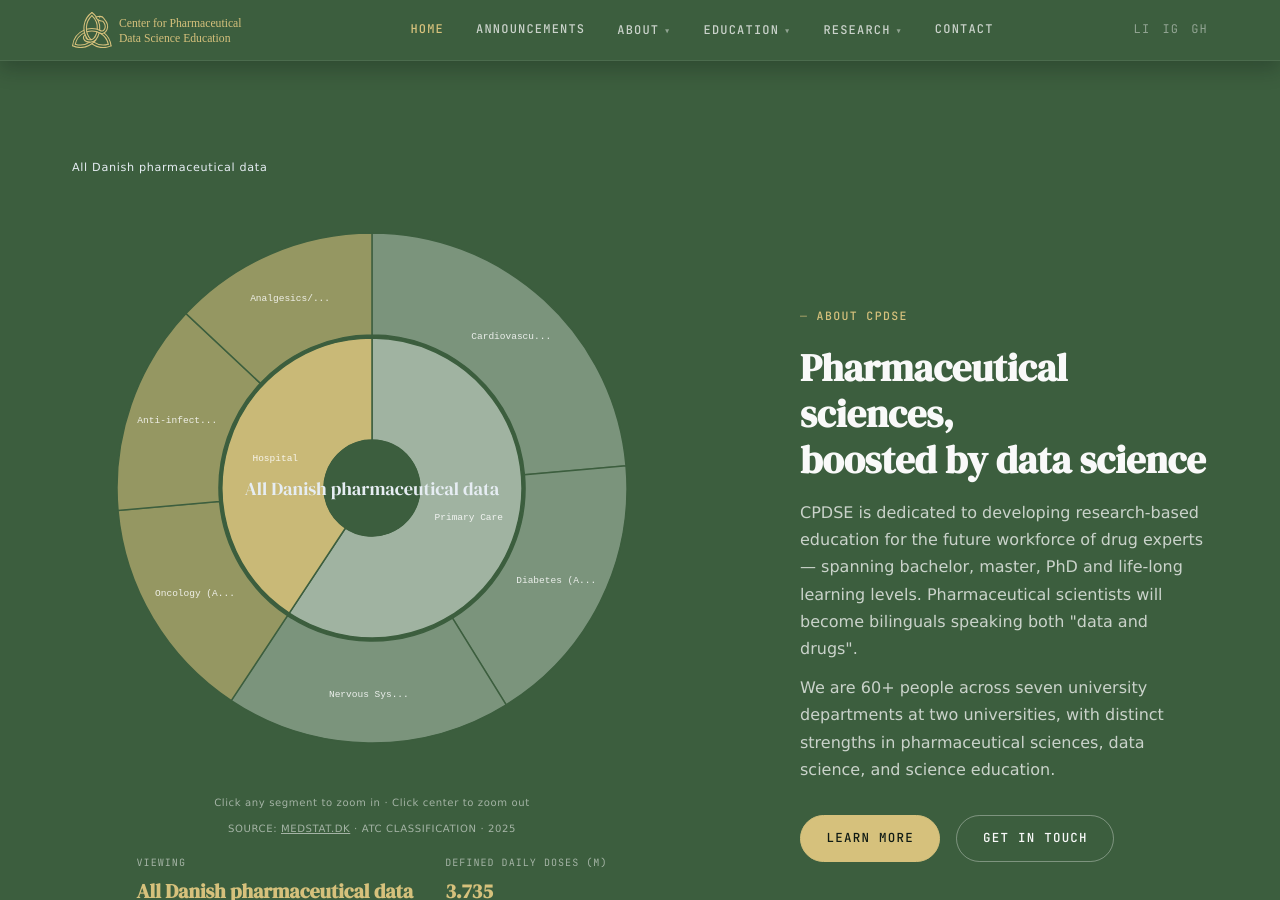
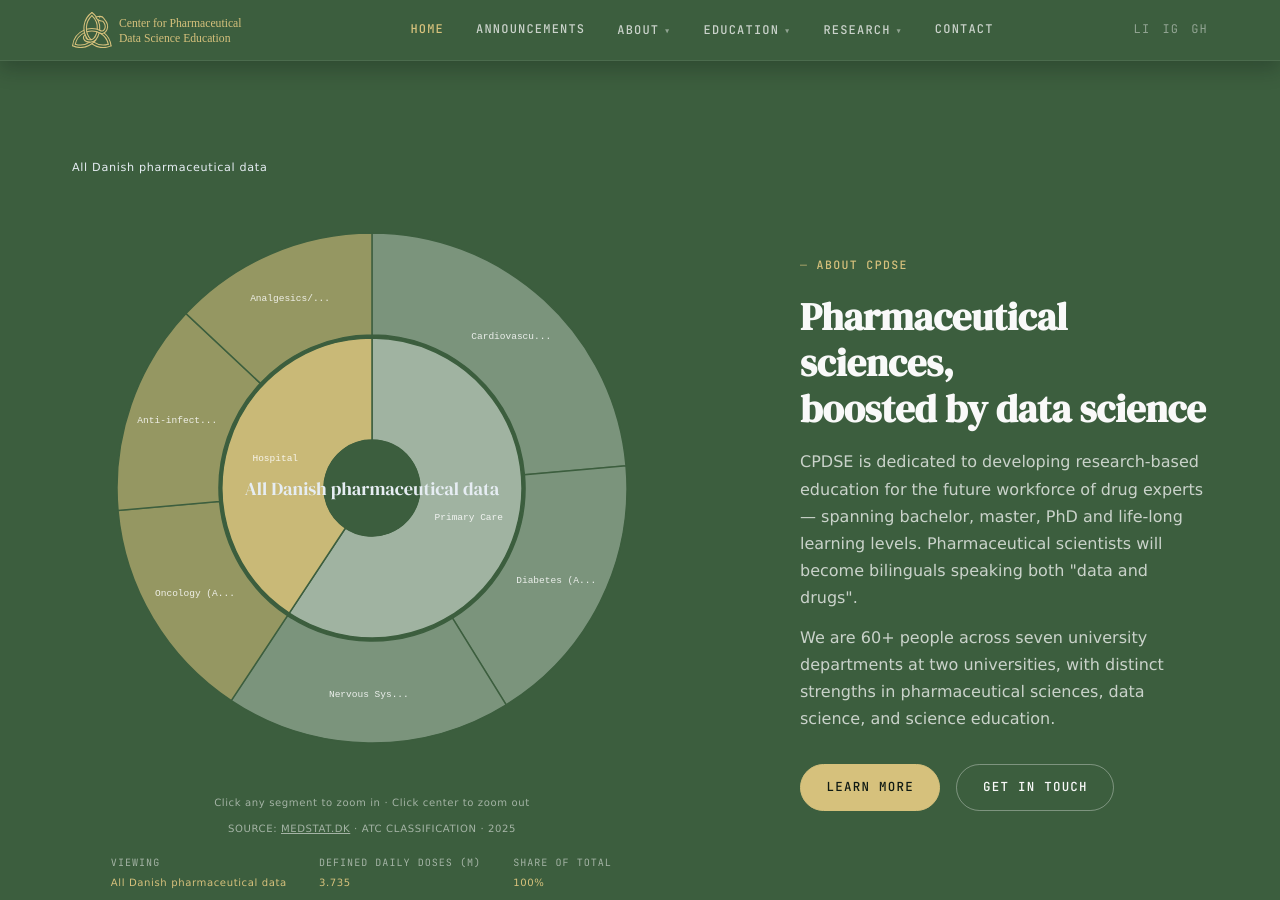
Before and after one commit to CPDSE/PagesCMS, a Jekyll site: the page built from index.md, in a window 1280 px wide and 900 px high, scrolled down 906 px. Built offline with Jekyll 4.4.1, drawn with Linux system fonts in a browser that asks for light colours.

Commit message:
Update main.css

```diff
--- a/assets/css/main.css
+++ b/assets/css/main.css
@@ -706,9 +706,9 @@
   text-transform: uppercase;
 }
 .about-viz-stat-value {
-  font-family: var(--font-display);
-  font-size: 1.25rem;
-  font-weight: 600;
+  font-size: 0.63rem;
+  font-weight: 400;
+  letter-spacing: 0.06em;
   color: #D6C17C;
 }
 
```
